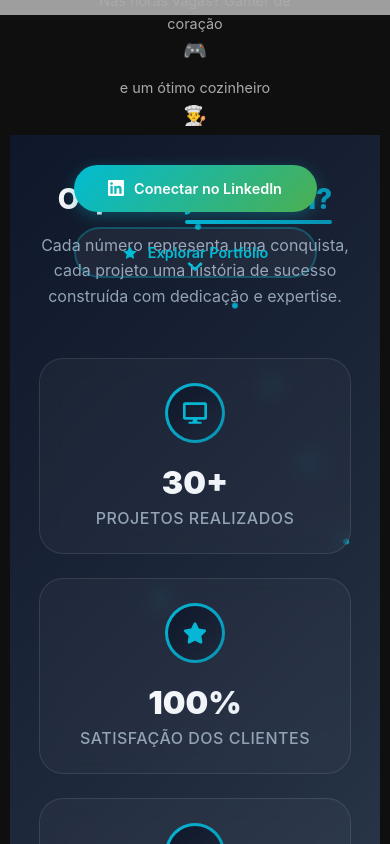
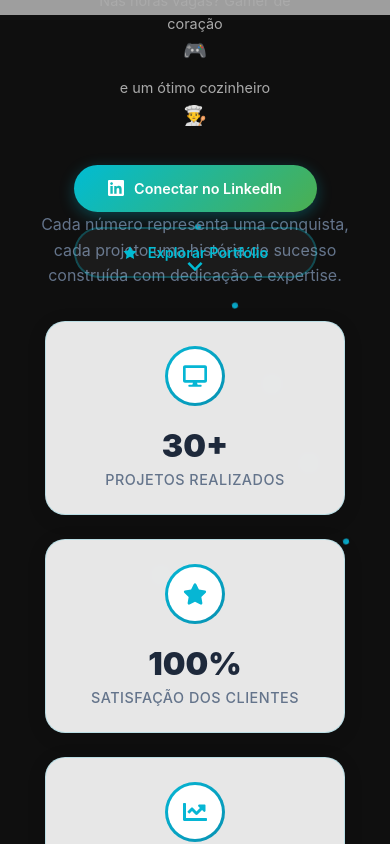
Before and after one commit to jottasilva/portfolio, a React (Create React App) app: page / in a window 390 px wide. Shown: the part 660-1504 px from the top of the page. Built offline with nearby package versions, Linux system fonts and the light colour scheme; grey boxes are pictures that could not be loaded; a web font is replaced by a local one.

Commit message:
Update statistics.css

```diff
--- a/src/css/statistics.css
+++ b/src/css/statistics.css
@@ -1,17 +1,16 @@
 /* Statistics.css */
 .statistics-section {
-  padding: 6rem 2rem;
+  padding: 4rem 2rem;
   position: relative;
-  min-height:80vh;
+  max-height: 80vh;
   display: flex;
   align-items: center;
-  background: linear-gradient(135deg, #0f172a 0%, #1e293b 50%, #334155 100%);
+  justify-content: center;
   overflow: hidden;
 }
 
-
 .statistics-container {
-  max-width: 80vw;
+  max-width: 90vw;
   margin: 0 auto;
   position: relative;
   z-index: 1;
@@ -19,19 +18,16 @@
 
 .statistics-title {
   text-align: center;
-  margin-bottom: 4rem;
+  margin-bottom: 3rem;
   animation: fadeInUp 0.8s ease-out;
 }
 
 .statistics-title h2 {
-  font-size: clamp(2.5rem, 5vw, 4rem);
+  font-size: clamp(2rem, 4vw, 3rem);
   font-weight: 800;
   line-height: 1.2;
   margin-bottom: 1rem;
-  background: linear-gradient(135deg, #ffffff 0%, #94a3b8 100%);
-  -webkit-background-clip: text;
-  -webkit-text-fill-color: transparent;
-  background-clip: text;
+  color: #1e293b;
   font-family: 'Inter', -apple-system, BlinkMacSystemFont, sans-serif;
 }
 
@@ -56,8 +52,8 @@
 }
 
 .subtitle {
-  font-size: 1.2rem;
-  color: #94a3b8;
+  font-size: 1.1rem;
+  color: #64748b;
   font-weight: 400;
   max-width: 600px;
   margin: 0 auto;
@@ -66,23 +62,28 @@
 }
 
 .statistics-grid {
-  display: grid;
-  grid-template-columns: repeat(auto-fit, minmax(280px, 1fr));
+  display: flex;
+  justify-content: center;
+  align-items: center;
   gap: 2rem;
-  margin-top: 3rem;
+  margin-top: 2rem;
+  flex-wrap: wrap;
 }
 
 .stat-item {
-  background: rgba(255, 255, 255, 0.03);
-  border: 1px solid rgba(255, 255, 255, 0.1);
-  border-radius: 24px;
-  padding: 2.5rem 2rem;
+  background: rgba(255, 255, 255, 0.9);
+  border: 1px solid rgba(6, 182, 212, 0.2);
+  border-radius: 20px;
+  padding: 2rem 1.5rem;
   text-align: center;
   transition: all 0.4s cubic-bezier(0.4, 0, 0.2, 1);
   position: relative;
   overflow: hidden;
   backdrop-filter: blur(10px);
   animation: fadeInUp 0.8s ease-out;
+  min-width: 200px;
+  flex: 0 1 auto;
+  box-shadow: 0 4px 20px rgba(0, 0, 0, 0.1);
 }
 
 .stat-item::before {
@@ -103,13 +104,13 @@
 
 .stat-item:hover {
   transform: translateY(-8px);
-  border-color: rgba(6, 182, 212, 0.3);
-  box-shadow: 0 20px 40px rgba(6, 182, 212, 0.1);
+  border-color: rgba(6, 182, 212, 0.5);
+  box-shadow: 0 20px 40px rgba(6, 182, 212, 0.15);
 }
 
 .stat-icon {
-  width: 80px;
-  height: 80px;
+  width: 70px;
+  height: 70px;
   margin: 0 auto 1.5rem;
   display: flex;
   align-items: center;
@@ -129,13 +130,13 @@
   content: '';
   position: absolute;
   inset: 3px;
-  background: linear-gradient(135deg, #0f172a 0%, #1e293b 100%);
+  background: white;
   border-radius: 50%;
 }
 
 .stat-icon-svg {
-  width: 32px;
-  height: 32px;
+  width: 28px;
+  height: 28px;
   color: #06b6d4;
   position: relative;
   z-index: 1;
@@ -147,21 +148,18 @@
 }
 
 .stat-value {
-  font-size: 3rem;
+  font-size: 2.5rem;
   font-weight: 900;
   line-height: 1;
   margin-bottom: 0.5rem;
-  background: linear-gradient(135deg, #ffffff 0%, #e2e8f0 100%);
-  -webkit-background-clip: text;
-  -webkit-text-fill-color: transparent;
-  background-clip: text;
+  color: #1e293b;
   animation: countUp 1.5s ease-out 0.8s both;
   font-family: 'Inter', -apple-system, BlinkMacSystemFont, sans-serif;
 }
 
 .stat-label {
-  font-size: 1rem;
-  color: #94a3b8;
+  font-size: 0.9rem;
+  color: #64748b;
   font-weight: 500;
   text-transform: uppercase;
   letter-spacing: 0.5px;
@@ -248,28 +246,43 @@
 }
 
 /* Responsividade */
+@media (max-width: 1200px) {
+  .statistics-grid {
+    gap: 1.5rem;
+  }
+
+  .stat-item {
+    min-width: 180px;
+    padding: 1.8rem 1.3rem;
+  }
+}
+
 @media (max-width: 1024px) {
   .statistics-section {
-    padding: 5rem 1.5rem;
+    padding: 3rem 1.5rem;
   }
 
   .statistics-grid {
     gap: 1.5rem;
   }
+
+  .stat-item {
+    min-width: 160px;
+  }
 }
 
 @media (max-width: 768px) {
   .statistics-section {
-    padding: 4rem 1rem;
-    min-height: auto;
+    padding: 2.5rem 1rem;
+    max-height: none;
   }
 
   .statistics-title {
-    margin-bottom: 3rem;
+    margin-bottom: 2rem;
   }
 
   .statistics-title h2 {
-    font-size: 2rem;
+    font-size: 1.8rem;
   }
 
   .subtitle {
@@ -277,39 +290,43 @@
   }
 
   .statistics-grid {
-    grid-template-columns: 1fr;
+    flex-direction: column;
     gap: 1.5rem;
   }
 
   .stat-item {
+    min-width: 250px;
+    max-width: 300px;
+    width: 100%;
     padding: 2rem 1.5rem;
   }
 
   .stat-value {
-    font-size: 2.5rem;
+    font-size: 2.2rem;
   }
 
   .stat-icon {
-    width: 70px;
-    height: 70px;
+    width: 65px;
+    height: 65px;
   }
 
   .stat-icon-svg {
-    width: 28px;
-    height: 28px;
+    width: 26px;
+    height: 26px;
   }
 }
 
 @media (max-width: 480px) {
   .statistics-section {
-    padding: 3rem 1rem;
+    padding: 2rem 1rem;
   }
 
   .statistics-title h2 {
-    font-size: 1.75rem;
+    font-size: 1.5rem;
   }
 
   .stat-item {
+    min-width: 200px;
     padding: 1.5rem 1rem;
   }
 
```
